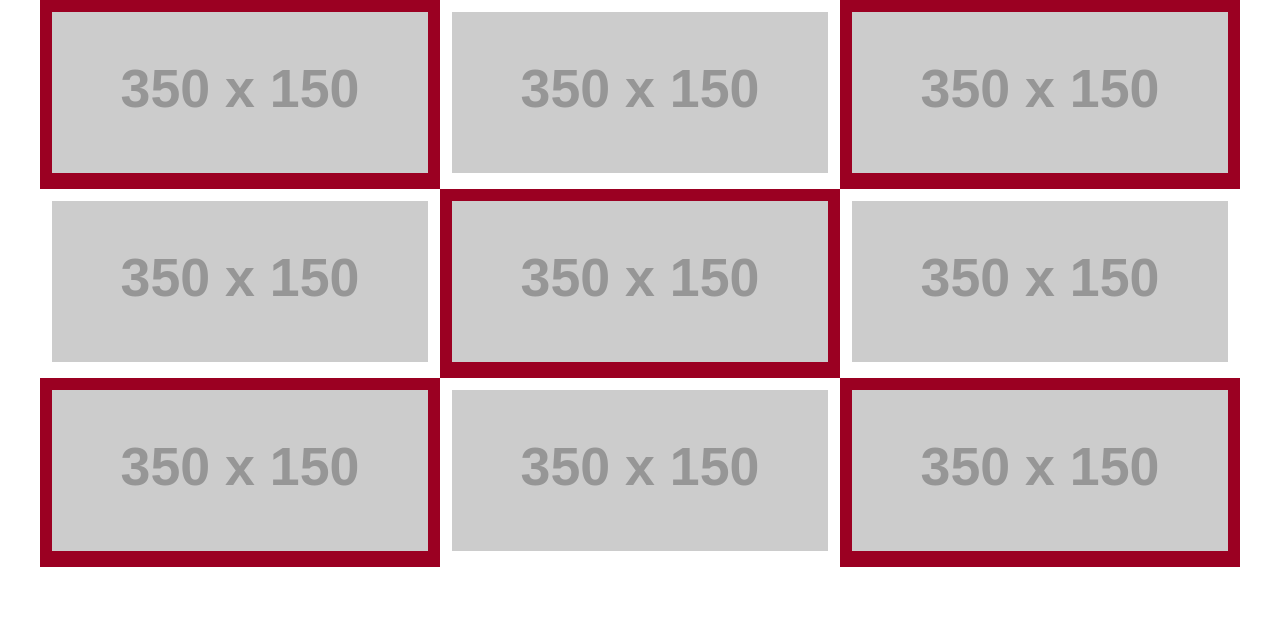
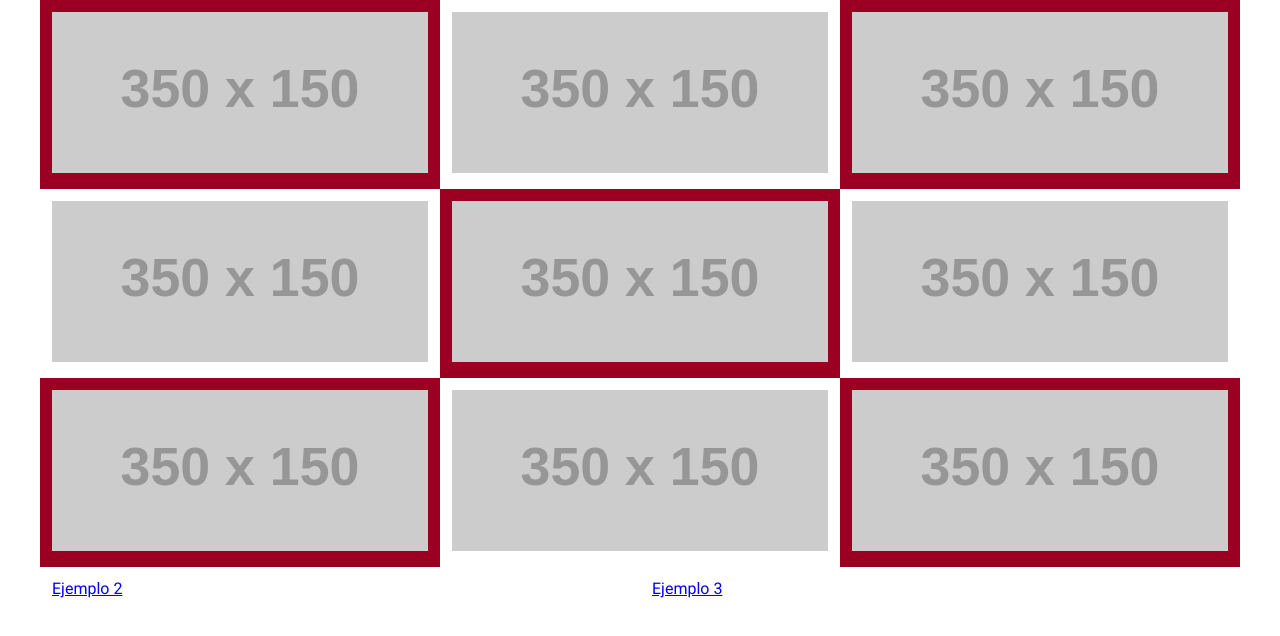
Before and after one commit to vanegarciay/grid-system, a plain HTML site: page index.html in a window 1280 px wide. Drawn offline with Linux system fonts and the light colour scheme; placeholder pictures from the web are drawn by us.

Commit message:
Añadido enlaces en el index

```diff
--- a/index.html
+++ b/index.html
@@ -43,7 +43,18 @@
 				<img src="http://placehold.it/350x150" alt="Caja 9" class="img-responsive">
 			</div>
 		</div>
-
+		<div class="row">
+			<div class="col-6">
+				<a href="ejemplo2.html">
+					Ejemplo 2
+				</a>
+			</div>
+			<div class="col-6">
+				<a href="ejemplo3.html">
+					Ejemplo 3
+				</a>
+			</div>
+		</div>
 	</section>
 </body>
 </html>
```
